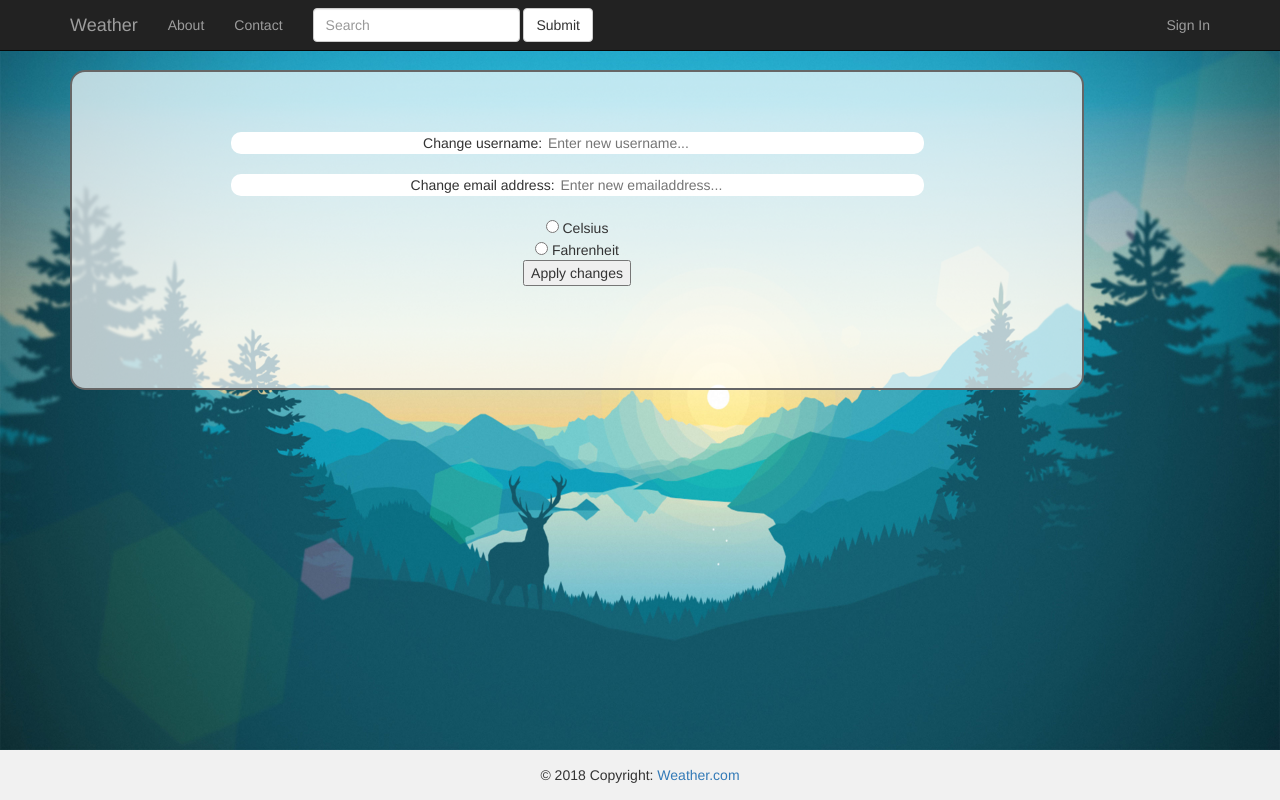
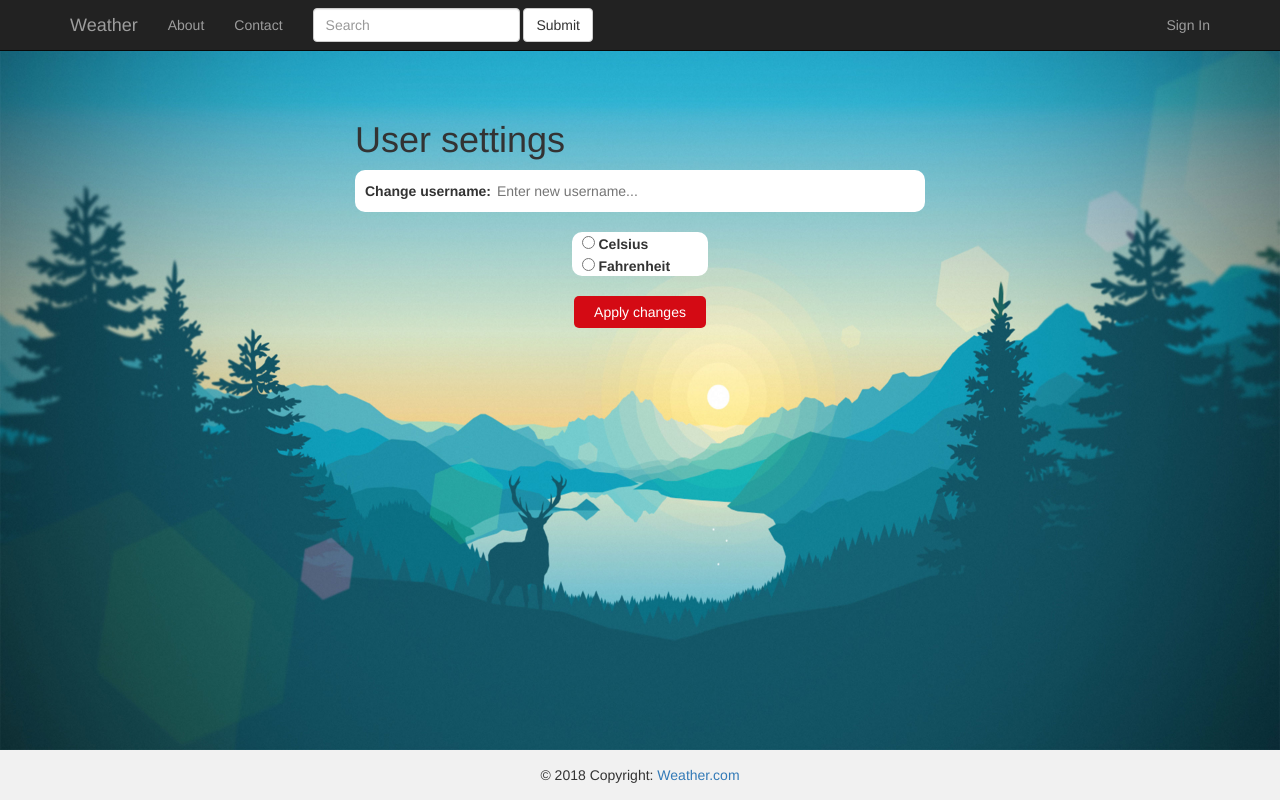
Before and after one commit to xenobius4slash/dva231_project, a PHP site: page /index.php?page=user in a window 1280 px wide. Run offline with PHP 8.4, Linux system fonts and the light colour scheme.

Commit message:
Removed the email change option

```diff
--- a/www/frontend/tmpl/user.tpl
+++ b/www/frontend/tmpl/user.tpl
@@ -1,21 +1,18 @@
 <div class="background"></div>
-<div id="weatherBox" style="float: left; margin-right: 5%; width:1014px; height:320px; margin-bottom:5%">
 	<div id="form-box" style="margin-top: 50px;">
 		<form method="GET" action="">
-			<div id="input-group">
-			Change username:
-				<input type="username" name="" placeholder="Enter new username..." id="username" style="border:none;">
+			<h1 style="text-align:left; margin-left:25%">User settings</h1>
+			<div id="input-group" style="text-align:left; padding-left:10px; width: 50%;">
+				<label for="username" class="">Change username:</label>
+				<input type="username" name="" placeholder="Enter new username..." id="username" style="border:none; line-height: 40px; width: 70%;">
 			</div>
 			<br>
-			<div id="input-group">
-			Change email address:
-				<input type="emailaddress" name="" placeholder="Enter new emailaddress..." id="emailaddress" style="border:none;">
+			<div id="input-group" style="text-align:left; padding-left:10px; width: 12%;">
+				<input type="radio" name="degreeType" value="celsius"><b> Celsius</b><br>
+				<input type="radio" name="degreeType" value="fahrenheit"><b> Fahrenheit</b><br>
 			</div>
-			<br/>
-			<input type="radio" name="degreeType" value="male"> Celsius<br>
-			<input type="radio" name="degreeType" value="female"> Fahrenheit<br>
-			<button id="btn-apply">Apply changes</button>
+			<br>
+			<button id="btn-apply" style="padding: 6px 20px;border: none;border-radius: 5px;background-color: rgb(212, 10, 20);color: #fff;">Apply changes</button>
 		</form>
 	  </div>
-	</div>
 </div>
```
